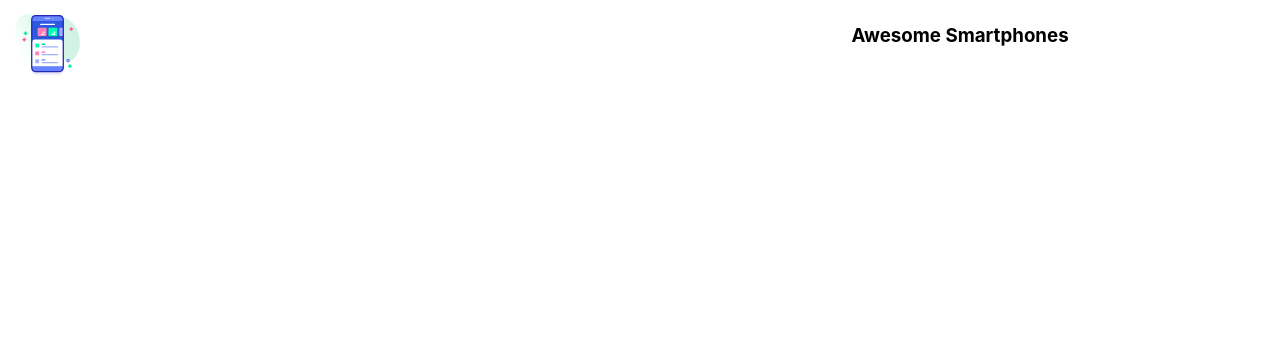
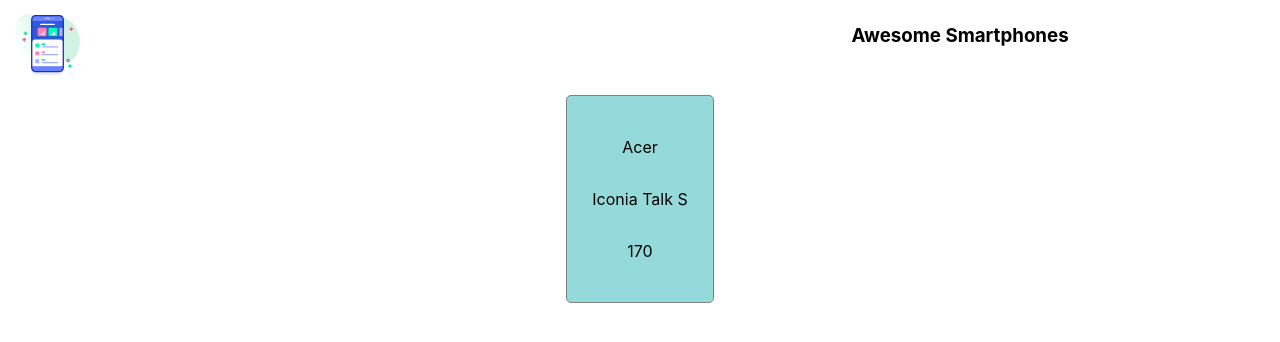
Before and after one commit to maxie7/mini-app-mobile-shop, a React (Create React App) app: page / in a window 1280 px wide. Shown: the top 342 px of the page. Built offline with nearby package versions, Linux system fonts and the light colour scheme.

Commit message:
Add >> prop-types; POC >> Destructuring assignment for item

```diff
--- a/package.json
+++ b/package.json
@@ -7,6 +7,7 @@
     "@testing-library/react": "^11.1.0",
     "@testing-library/user-event": "^12.1.10",
     "node-sass": "^4.14.1",
+    "prop-types": "^15.7.2",
     "react": "^17.0.1",
     "react-dom": "^17.0.1",
     "react-router-dom": "^5.2.0",
--- a/src/components/header/header.component.jsx
+++ b/src/components/header/header.component.jsx
@@ -1,5 +1,5 @@
 import React from "react";
-import {HeaderContainer, LogoContainer, TitleContainer} from "./header.styles";
+import { HeaderContainer, LogoContainer, TitleContainer } from "./header.styles";
 import { ReactComponent as Logo } from "../../assets/img/shop-logo.svg";
 
 const Header = () => (
--- /dev/null
+++ b/src/components/item/item.component.jsx
@@ -0,0 +1,22 @@
+import React from 'react';
+import PropTypes from 'prop-types';
+import { ItemContainer } from "./item.styles";
+
+const Item = ({id, brand, model, price}) => {
+  return (
+    <ItemContainer key={id}>
+      <p>{brand}</p>
+      <p>{model}</p>
+      <p>{price}</p>
+    </ItemContainer>
+  )
+}
+
+Item.propTypes = {
+  id: PropTypes.string,
+  brand: PropTypes.string,
+  model: PropTypes.string,
+  price: PropTypes.string
+};
+
+export default Item;
--- /dev/null
+++ b/src/components/item/item.styles.jsx
@@ -0,0 +1,18 @@
+import styled from 'styled-components';
+
+export const ItemContainer = styled.div`
+  display: flex;
+  flex-direction: column;
+  background-color: #95dada;
+  border: 1px solid grey;
+  border-radius: 5px;
+  padding: 25px;
+  cursor: pointer;
+  -moz-osx-font-smoothing: grayscale;
+  backface-visibility: hidden;
+  transform: translateZ(0);
+  transition: transform 0.25s ease-out;
+    &:hover {
+      transform: scale(1.05);
+    }
+`;
--- a/src/pages/plp/product-list-page.component.jsx
+++ b/src/pages/plp/product-list-page.component.jsx
@@ -1,10 +1,42 @@
 import React from "react";
 import { ProductListPageContainer } from "./product-list-page.styles";
+import Item from "../../components/item/item.component";
 
 const ProductListPage = () => (
   <ProductListPageContainer>
-
+    <Item key={apiResponse[0].id} brand={apiResponse[0].brand} model={apiResponse[0].model} price={apiResponse[0].price} />
   </ProductListPageContainer>
 )
 
+const apiResponse = [
+  {
+    "id": "ZmGrkLRPXOTpxsU4jjAcv",
+    "brand": "Acer",
+    "model": "Iconia Talk S",
+    "price": "170",
+    "imgUrl": "https://front-test-api.herokuapp.com/images/ZmGrkLRPXOTpxsU4jjAcv.jpg"
+  },
+  {
+    "id": "cGjFJlmqNPIwU59AOcY8H",
+    "brand": "Acer",
+    "model": "Liquid Z6 Plus",
+    "price": "250",
+    "imgUrl": "https://front-test-api.herokuapp.com/images/cGjFJlmqNPIwU59AOcY8H.jpg"
+  },
+  {
+    "id": "8hKbH2UHPM_944nRHYN1n",
+    "brand": "Acer",
+    "model": "Liquid Z6",
+    "price": "120",
+    "imgUrl": "https://front-test-api.herokuapp.com/images/8hKbH2UHPM_944nRHYN1n.jpg"
+  },
+  {
+    "id": "xyPoqGJxYR4Nn3yVGQcfI",
+    "brand": "Acer",
+    "model": "Iconia Tab 10 A3-A40",
+    "price": "230",
+    "imgUrl": "https://front-test-api.herokuapp.com/images/xyPoqGJxYR4Nn3yVGQcfI.jpg"
+  },
+];
+
 export default ProductListPage;
```
Also changed, not shown: .eslintrc.json, 2 other files (tests, documents, lock files or other folders).
